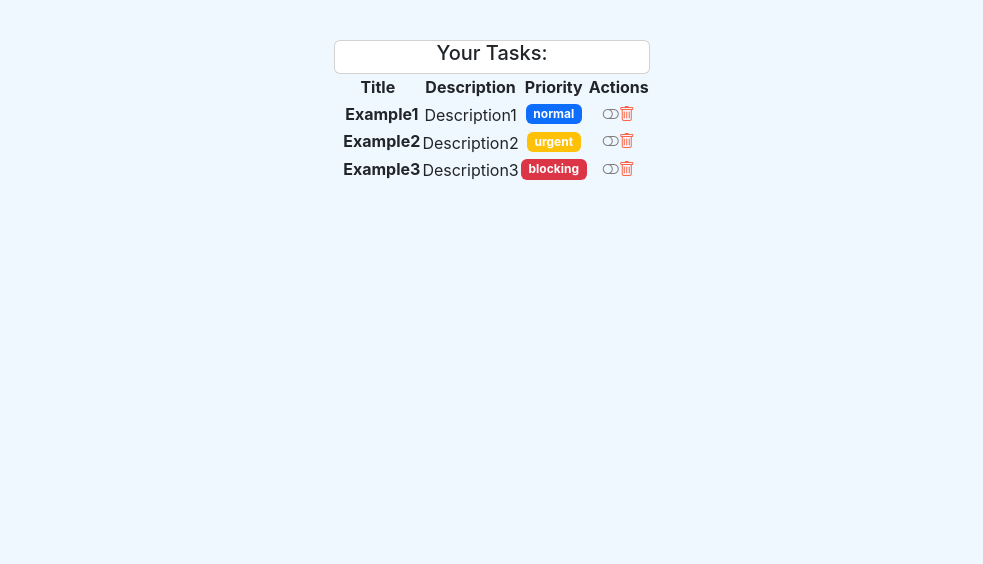
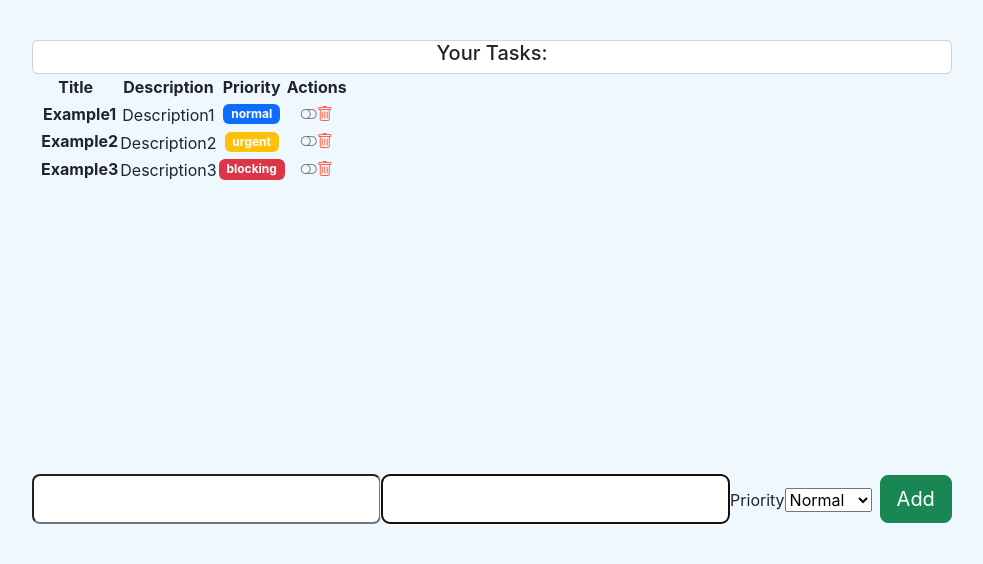
Before and after one commit to MarianoMasondo/React-Review, a React (Create React App) app: page / in a window 1280 px wide. Shown: the top 564 px of the page, without its empty margins (148-1131 px from the left). Built offline with nearby package versions, Linux system fonts and the light colour scheme.

Commit message:
Create task

```diff
--- a/src/components/container/task_list.jsx
+++ b/src/components/container/task_list.jsx
@@ -42,6 +42,15 @@
     setTasks(tempTasks);
   }
 
+  function addTask(task){
+    console.log('Delete this task:', task)
+    const index = tasks.indexOf(task);
+    const tempTasks = [...tasks];
+    tempTasks.push(task);
+    setTasks(tempTasks)
+
+  }
+
   return (
     <div>
       <div className="col-12">
@@ -70,8 +79,8 @@
           </tbody>
         </table>
         </div>
+      </div>
         <TaskForm></TaskForm>
-      </div>
     </div>
   );
 };
--- a/src/components/pure/forms/taskForm.jsx
+++ b/src/components/pure/forms/taskForm.jsx
@@ -1,11 +1,51 @@
-import React from 'react';
+import React, { useRef } from 'react';
+import PropTypes from 'prop-types'
+import { LEVELS } from '../../../models/levels.enum';
+import { Task } from '../../../models/task.class';
 
-const TaskForm = () => {
+const TaskForm = (add) => {
+
+    const nameRef = useRef('');
+    const descriptionRef = useRef('');
+    const levelRef = useRef(LEVELS.NORMAL);
+
+    function addTask(e){
+        e.preventDefault();
+        const newTask = new Task(
+            nameRef.current.value,
+            descriptionRef.current.value,
+            false,
+            levelRef.current.value,
+        );
+        add(newTask);
+    }
+
     return (
-        <form>
+        <form onSubmit={addTask} className='d-flex justify-content-center align-items-center mb-4'>
+        <div className='form-outline flex-fill'>
+        <input ref={nameRef} id='inputName' type='text' className='form-control-lg' required autoFocus />
+        <input ref={descriptionRef} id='inputDescription' type='text' className='form-control-lg' required autoFocus />
+        <label htmlFor='selectLevel' className='sr-only'>Priority</label>
+        <select ref={levelRef} defaultValue={LEVELS.NORMAL} id='selectLevel'>
+        <option value={LEVELS.NORMAL}>
+            Normal
+        </option>
+        <option value={LEVELS.URGENT}>
+            Urgent
+        </option>
+        <option value={LEVELS.BLOCKING}>
+            Blocking
+        </option>
 
+        </select>
+        </div>
+        <button type='submit' className='btn btn-success btn-lg ms-2'>Add</button>
         </form>
     );
 }
 
+TaskForm.protoTypes = {
+    add: PropTypes.func.isRequired
+}
+
 export default TaskForm;
```
